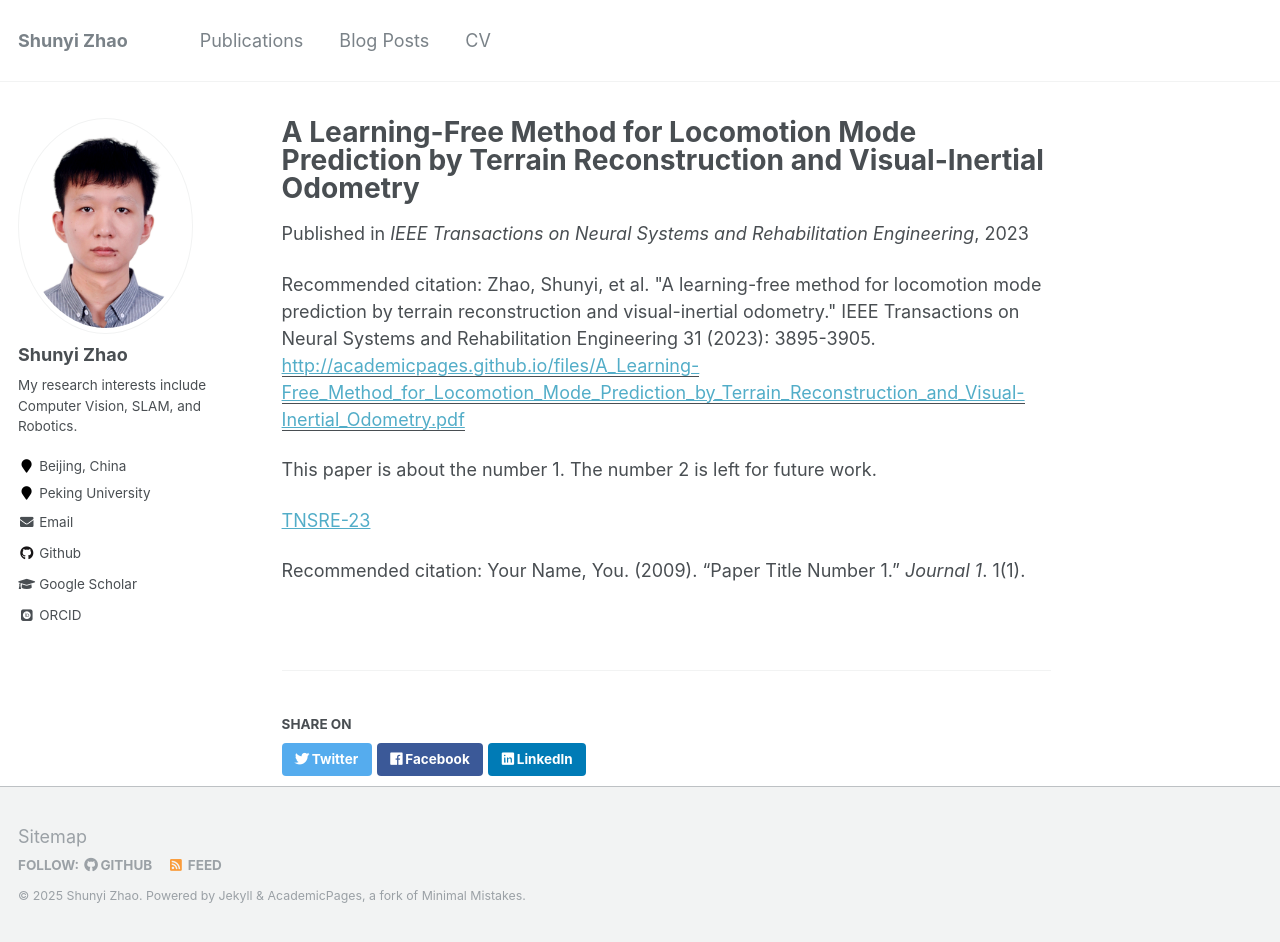
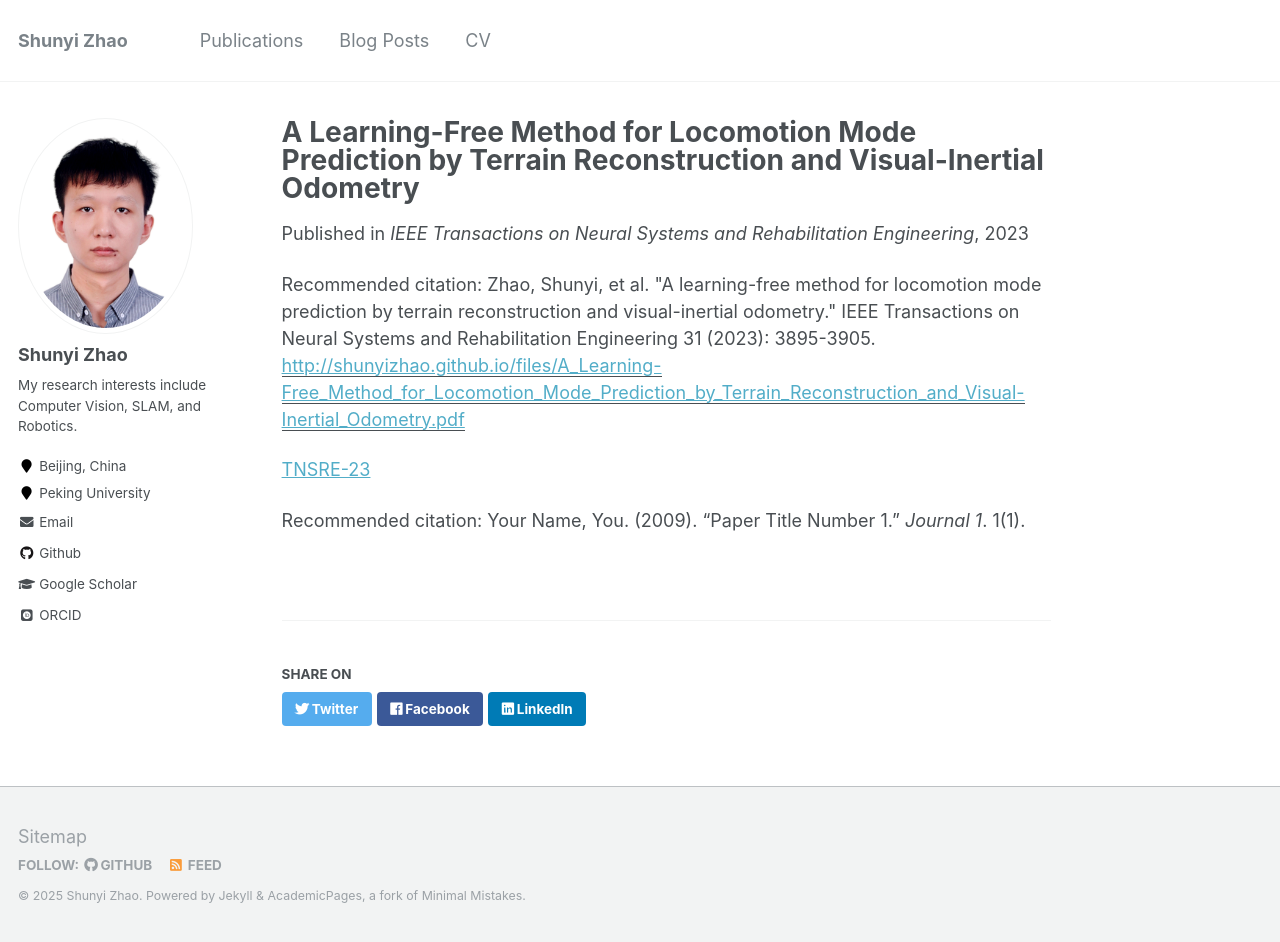
Before and after one commit to ShunyiZhao/ShunyiZhao.github.io, a Jekyll site: the page built from _publications/001-2023-10-07-A-Learning-Free-Method-for-Locomotion-Mode-Prediction.md, in a window 1280 px wide and 942 px high. Built offline with Jekyll 4.4.1, drawn with Linux system fonts in a browser that asks for light colours; some web fonts are replaced.

Commit message:
fix bugs in the publication pages

```diff
--- a/_publications/001-2023-10-07-A-Learning-Free-Method-for-Locomotion-Mode-Prediction.md
+++ b/_publications/001-2023-10-07-A-Learning-Free-Method-for-Locomotion-Mode-Prediction.md
@@ -5,11 +5,10 @@ permalink: /publication/2009-10-01-paper-title-number-1
 excerpt: 'This paper is about the number 1. The number 2 is left for future work.'
 date: 2023-10-02
 venue: 'IEEE Transactions on Neural Systems and Rehabilitation Engineering'
-paperurl: 'http://academicpages.github.io/files/A_Learning-Free_Method_for_Locomotion_Mode_Prediction_by_Terrain_Reconstruction_and_Visual-Inertial_Odometry.pdf'
+paperurl: 'http://shunyizhao.github.io/files/A_Learning-Free_Method_for_Locomotion_Mode_Prediction_by_Terrain_Reconstruction_and_Visual-Inertial_Odometry.pdf'
 citation: 'Zhao, Shunyi, et al. "A learning-free method for locomotion mode prediction by terrain reconstruction and visual-inertial odometry." IEEE Transactions on Neural Systems and Rehabilitation Engineering 31 (2023): 3895-3905.'
 ---
-This paper is about the number 1. The number 2 is left for future work.
 
-[TNSRE-23](http://academicpages.github.io/files/A_Learning-Free_Method_for_Locomotion_Mode_Prediction_by_Terrain_Reconstruction_and_Visual-Inertial_Odometry.pdf)
+[TNSRE-23](http://shunyizhao.github.io/files/A_Learning-Free_Method_for_Locomotion_Mode_Prediction_by_Terrain_Reconstruction_and_Visual-Inertial_Odometry.pdf)
 
 Recommended citation: Your Name, You. (2009). "Paper Title Number 1." <i>Journal 1</i>. 1(1).
```
